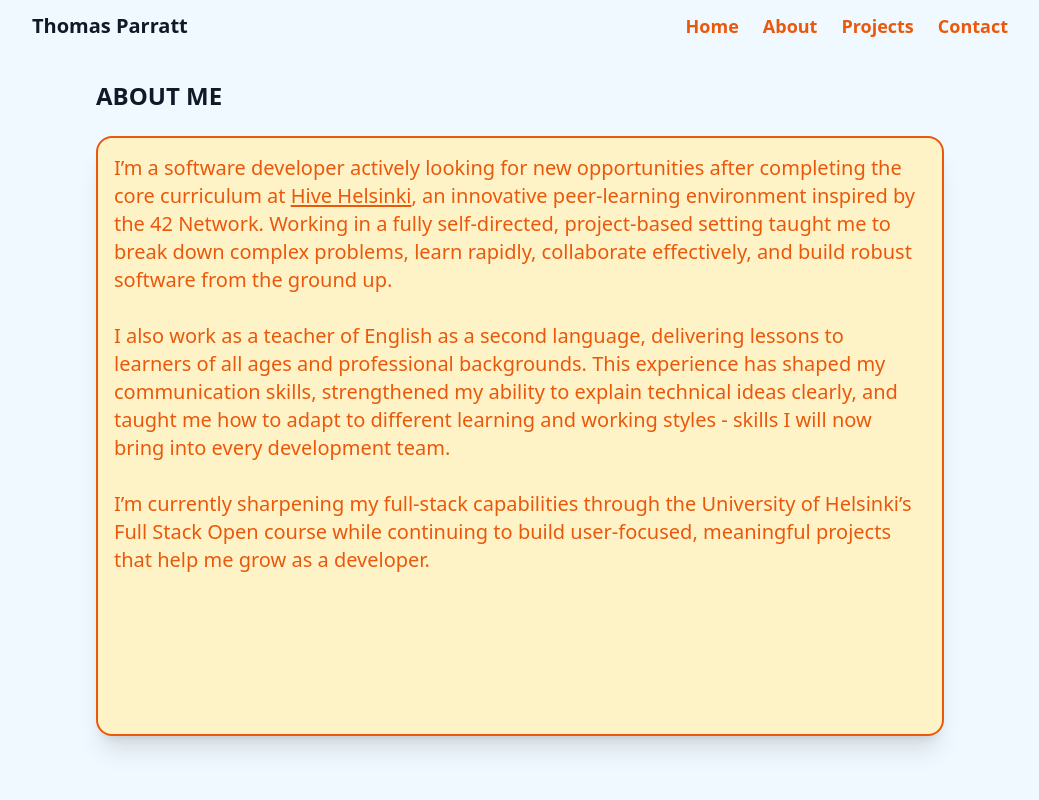
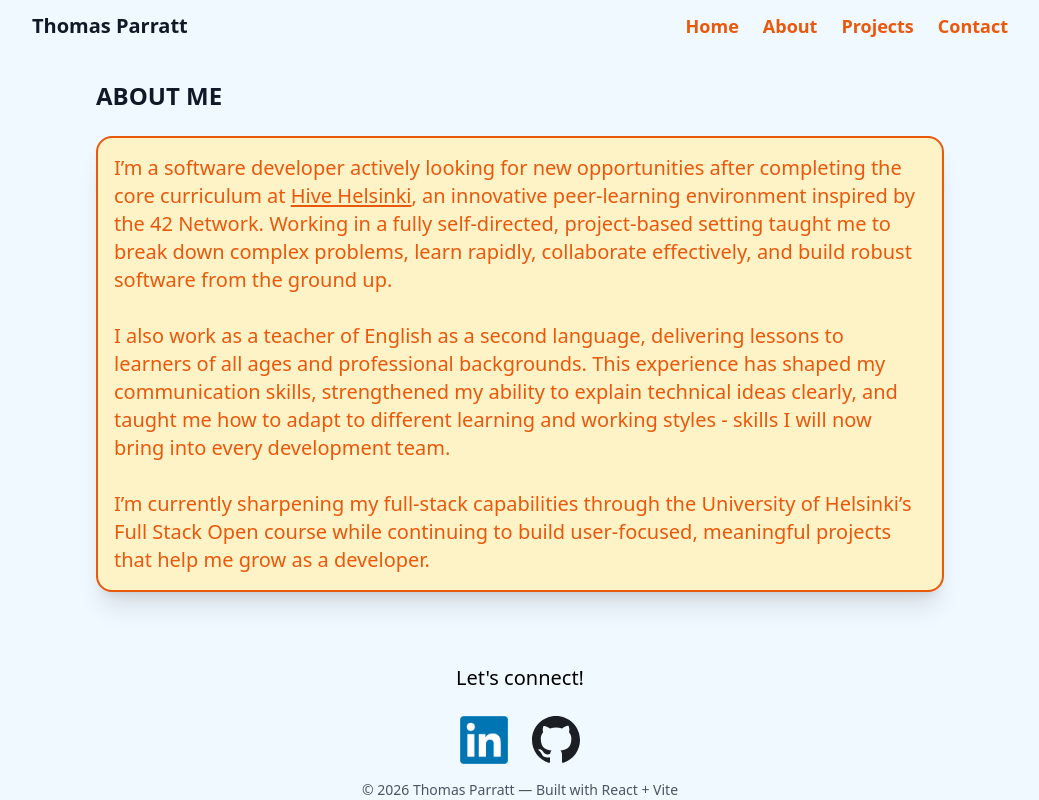
Before and after one commit to ThomasParratt/portfolio, a React (Vite) app: page /about in a window 1280 px wide. Shown: the top 800 px of the page, without its empty margins (120-1159 px from the left). Built offline with nearby package versions, Linux system fonts and the light colour scheme.

Commit message:
updated min h

```diff
--- a/src/components/About.jsx
+++ b/src/components/About.jsx
@@ -5,7 +5,7 @@ export default function About() {
             <div className="max-w-4xl mx-auto px-6 space-y-6">
                 <h2 className="text-2xl font-extrabold">ABOUT ME</h2>
                 <article
-                    className="relative min-h-[500px] md:min-h-[600px] border-2 border-orange-600 rounded-2xl p-4 shadow-xl transition bg-amber-100"
+                    className="relative min-h-[500px] md:min-h-[400px] border-2 border-orange-600 rounded-2xl p-4 shadow-xl transition bg-amber-100"
                 >
                     <div>
                         <p className="text-orange-600 font-medium md:text-xl leading-relaxed">
```
